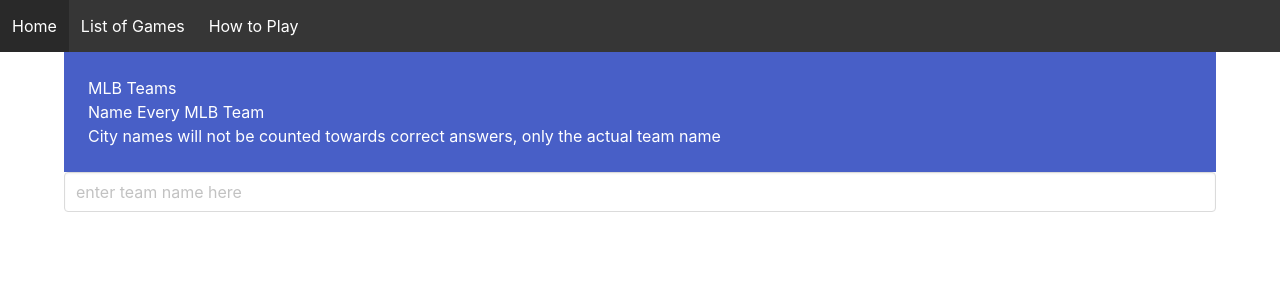
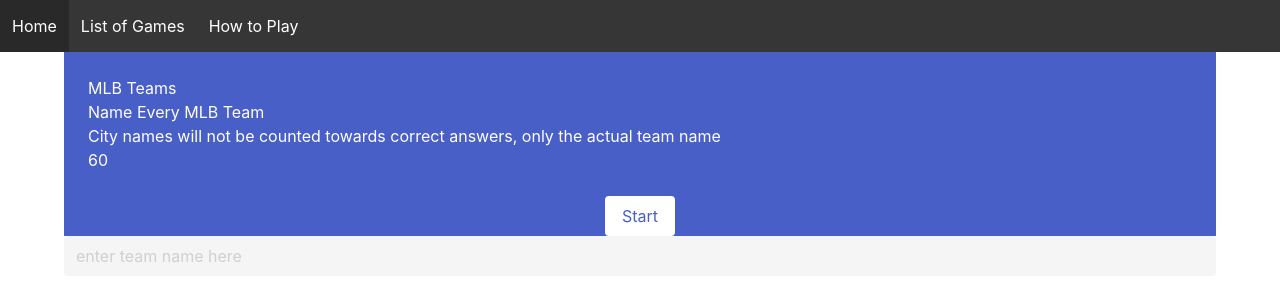
Before and after one commit to Mvcampbell3/time-score-frontend, an Angular app in the folder client/: page /game-list in a window 1280 px wide. Shown: the top 302 px of the page. Built offline with nearby package versions, Linux system fonts and the light colour scheme.

Commit message:
start game timer and end game display

```diff
--- a/client/src/app/components/game-list/game-list.component.html
+++ b/client/src/app/components/game-list/game-list.component.html
@@ -6,19 +6,32 @@
       <p>{{game.description}}</p>
 
       <p>{{game.instructions}}</p>
+      <p *ngIf='play; else score'>{{time}}</p>
+      <ng-template #score>
+        <p>You got {{scoreGame}} right!</p>
+      </ng-template>
+    </div>
+    <div class="hero-footer">
+      <div class="container">
+        <div class="columns">
+          <div class="column has-text-centered">
+            <button class="button is-link is-inverted" (click)='startGame()'>Start</button>
+          </div>
+        </div>
+      </div>
     </div>
   </div>
-
+  <div class="level">
+    <div class="level-item">
+      <input #gameInput type="text" class='input' placeholder='enter team name here' disabled
+        (input)='evaluateInput($event)' [(ngModel)]='guess'>
+    </div>
+  </div>
 
   <div *ngFor='let answer of game.answers'>
 
     <p *ngIf='answer.guessed'>{{answer.display_value}}</p>
   </div>
 
-  <div class="level">
-    <div class="level-item">
-      <input type="text" class='input' placeholder='enter team name here' (input)='evaluateInput($event)'
-        [(ngModel)]='guess'>
-    </div>
-  </div>
+
 </div>
--- a/client/src/app/components/game-list/game-list.component.ts
+++ b/client/src/app/components/game-list/game-list.component.ts
@@ -1,4 +1,4 @@
-import { Component, OnInit } from '@angular/core';
+import { Component, OnInit, ViewChild, ElementRef } from '@angular/core';
 import { Game } from '../../../models/game';
 import { Answer } from '../../../models/answer';
 import baseballTeam from '../../../gameSeeds/baseball'
@@ -9,14 +9,30 @@
   styleUrls: ['./game-list.component.scss']
 })
 export class GameListComponent implements OnInit {
-
+  @ViewChild('gameInput', { static: true }) gameInput: ElementRef;
   game: Game = baseballTeam;
   guess: string;
+  timer: any;
+  time: number = 60;
+  scoreGame: number = 0;
+  play: boolean = true;
 
   constructor() { }
 
   ngOnInit() {
 
+  }
+
+  startGame() {
+    this.gameInput.nativeElement.disabled = false;
+    this.timer = setInterval(() => {
+      if (this.time <= 0) {
+        clearInterval(this.timer);
+        this.gameOver()
+      } else {
+        this.time--;
+      }
+    }, 1000)
   }
 
   evaluateInput(e) {
@@ -34,4 +50,11 @@
     this.guess = '';
   }
 
+  gameOver() {
+    console.log(this.gameInput)
+    this.gameInput.nativeElement.disabled = true;
+    this.scoreGame = this.game.answers.filter(answer => answer.guessed === true).length;
+    this.play = false;
+  }
+
 }
--- a/client/src/gameSeeds/baseball.js
+++ b/client/src/gameSeeds/baseball.js
@@ -66,6 +66,7 @@
 const nationals = new Answer('Washington Nationals', ['nationals', 'nats']);
 const cubs = new Answer('Chicago Cubs', ['cubs']);
 const reds = new Answer('Cincinnati Reds', ['reds']);
+const brewers = new Answer('Milwaukee Brewers', ['brewers', 'brew crew'])
 const pirates = new Answer('Pittsburgh Pirates', ['pirates']);
 const cards = new Answer('St. Louis Cardinals', ['cards', 'red birds']);
 const diamondbacks = new Answer('Arizona Diamondbacks', ['diamondbacks', 'dbacks', 'd-backs']);
@@ -74,7 +75,7 @@
 const padres = new Answer('San Diego Padres', ['padres']);
 const giants = new Answer('San Francisco Giants', ['giants'])
 
-const baseballTeams = new Game('MLB Teams', 'Name Every MLB Team', 'City names will not be counted towards correct answers, only the actual team name', [rays, yankees, redsox, jays, orioles, whitesox, indians, tigers, royals, twins, astros, angels, mariners, athletics, rangers, braves, marlins, mets, philles, nationals, cubs, reds, pirates, cards, diamondbacks, rockies, dodgers, padres, giants])
+const baseballTeams = new Game('MLB Teams', 'Name Every MLB Team', 'City names will not be counted towards correct answers, only the actual team name', [rays, yankees, redsox, jays, orioles, whitesox, indians, tigers, royals, twins, astros, angels, mariners, athletics, rangers, braves, marlins, mets, philles, nationals, cubs, reds, brewers, pirates, cards, diamondbacks, rockies, dodgers, padres, giants])
 
 
 export default baseballTeams;
--- a/client/src/models/answer.ts
+++ b/client/src/models/answer.ts
@@ -10,7 +10,6 @@
   }
 
   public checkAnswer(text: string): boolean {
-    let right: boolean;
     for (let i = 0; i < this.accepted_values.length; i++) {
       if (this.accepted_values[i] === text) {
         this.guessed = true;
```
